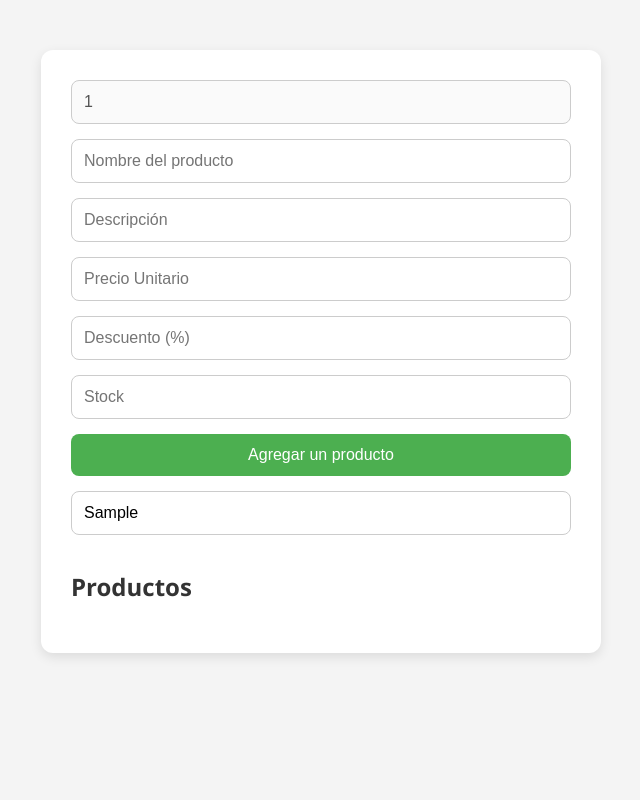
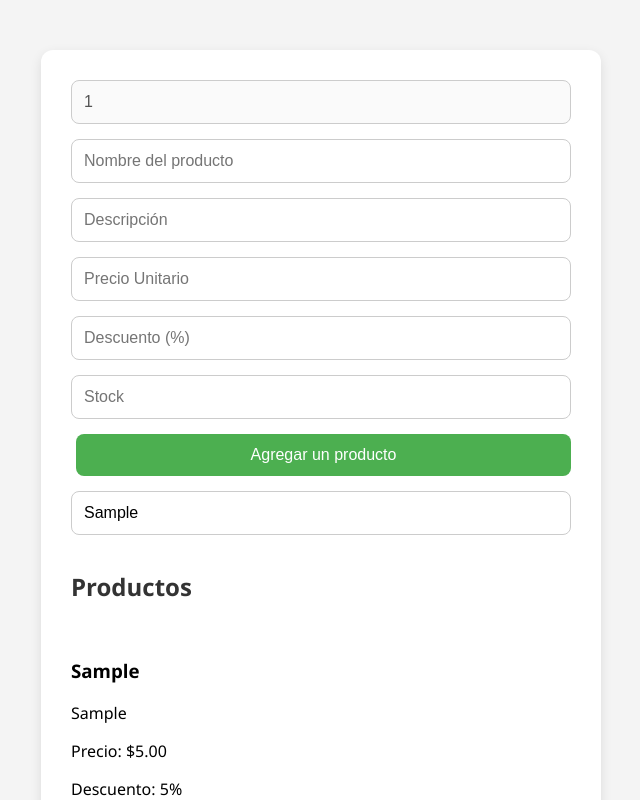
Before and after one commit to Goddzy/pv_tp4_grupo04, a React (Vite) app: page / in a window 1280 px wide. Both pictures are taken after typing "Sample", "Sample", "5", "5", "5", "Sample" into the empty fields and a click on the button "Agregar un producto". Shown: the top 800 px of the page, without its empty margins (319-959 px from the left). Built offline with nearby package versions, Linux system fonts and the light colour scheme.

Commit message:
Se visualizan los prodcutos del array principal, hecho por Renato Trevisiol Montiel

```diff
--- a/src/App.jsx
+++ b/src/App.jsx
@@ -1,4 +1,5 @@
 import './styles/style.css';
+import Producto from './components/Producto';
 import { useState, useEffect } from 'react';
 
 function App() {
@@ -92,6 +93,12 @@ function App() {
         <button onClick={agregarProducto}>Agregar un producto</button>
         <input type="text" placeholder="Buscar un producto" />
         <h2>Productos</h2>
+        <div className="producto-lista">
+
+         {listaProductos.map((producto) => (
+            <Producto producto={producto} key={producto.id}></Producto>
+          ))}
+       </div>
       </form>
     </div>
   );
--- /dev/null
+++ b/src/components/Producto.jsx
@@ -0,0 +1,17 @@
+import React from 'react';
+
+const Producto = ({producto}) => {
+  return (
+    <div className="producto-card" key={producto.id}>
+              <h3>{producto.nombre}</h3>
+              <p>{producto.descripcion}</p>
+             <p>Precio: ${producto.precio.toFixed(2)}</p>
+              {producto.descuento > 0 && <p>Descuento: {producto.descuento}%</p>}
+             <p>Stock: {producto.stock}</p>
+             <button>Modificar</button>
+             <button>Eliminar</button>
+    </div>
+  );
+};
+
+export default Producto;
--- a/src/styles/style.css
+++ b/src/styles/style.css
@@ -30,6 +30,7 @@ button {
   font-size: 16px;
   cursor: pointer;
   transition: background-color 0.3s ease;
+  margin-left: 5px;
 }
 
 button:hover {
@@ -47,3 +48,8 @@ h2 {
   margin-top: 20px;
   color: #333;
 }
+
+.producto-card{
+  margin-top: 20px;
+  margin-bottom: 70px;
+}
```
